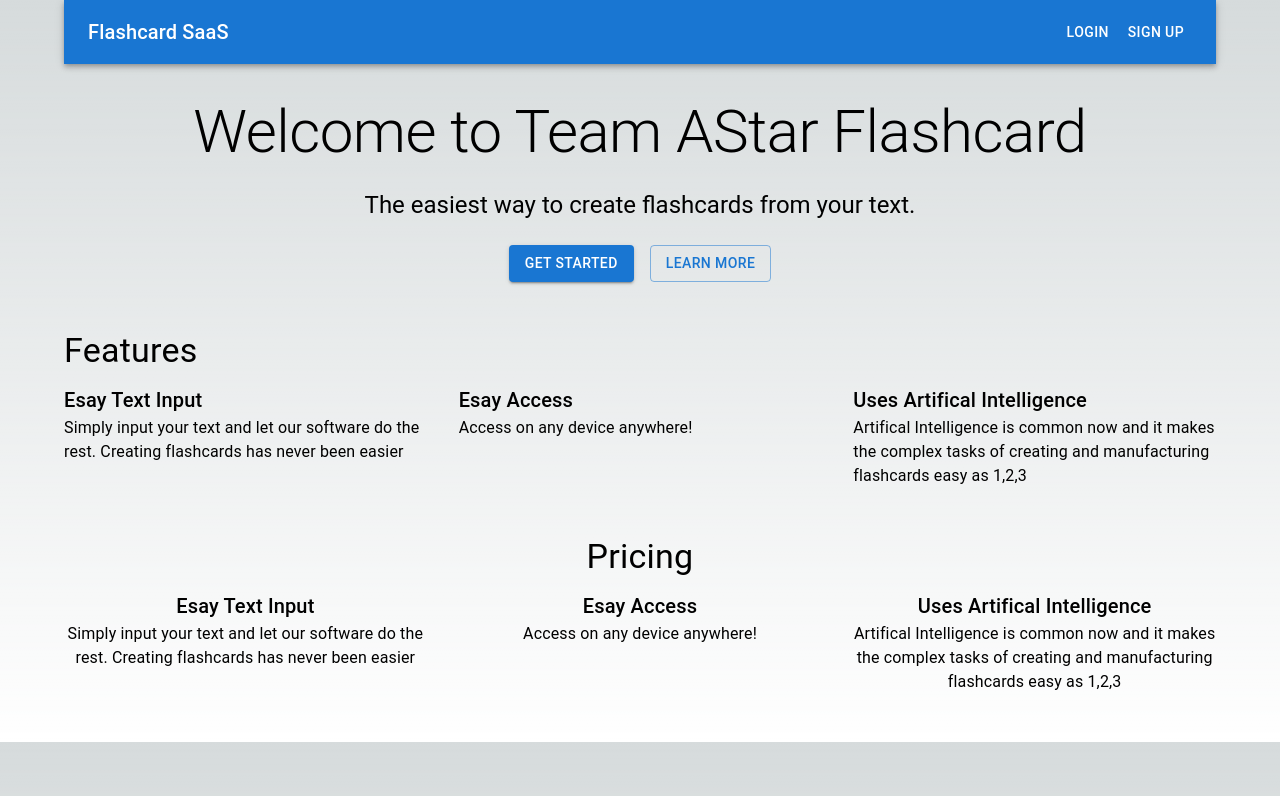
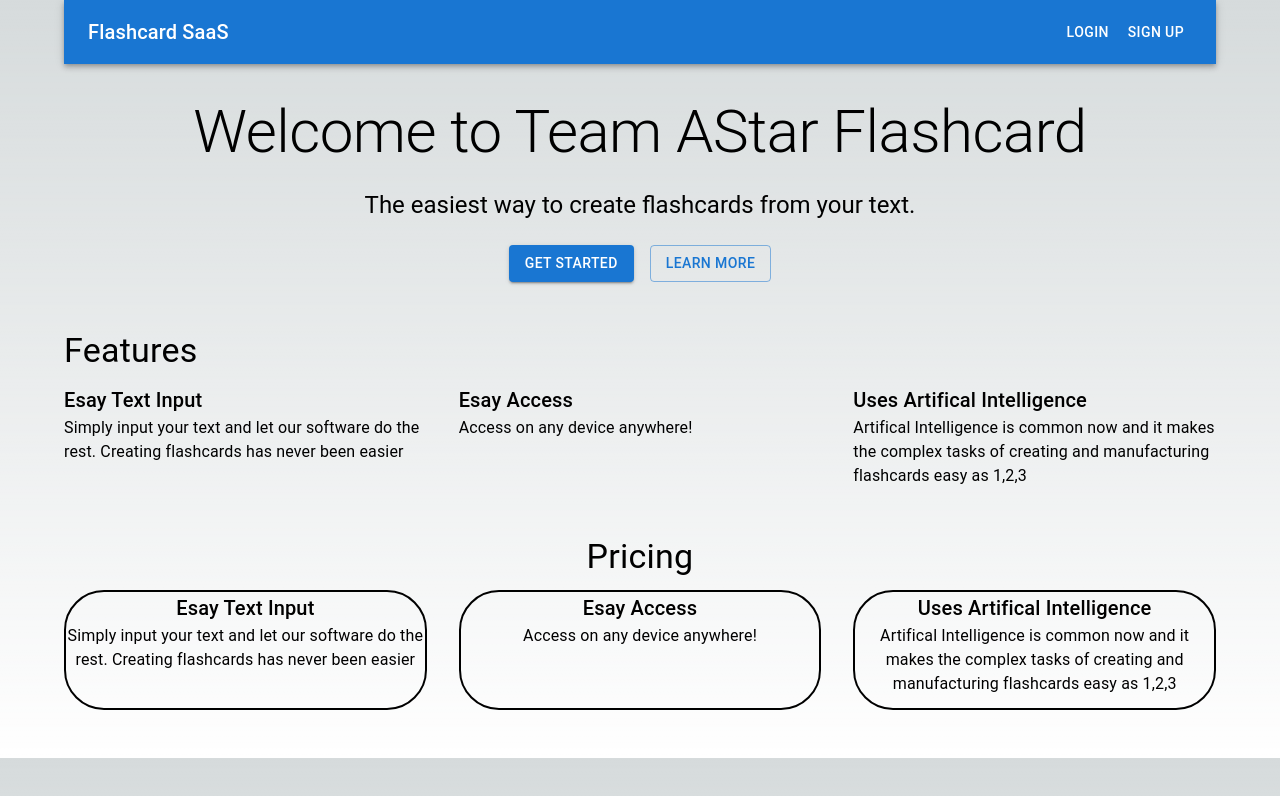
Before and after one commit to Shoheicode/Project-4-AI-Flashcards, a Next.js app: page / in a window 1280 px wide. Shown: the top 796 px of the page. Built offline with nearby package versions, Linux system fonts and the light colour scheme; no server answers.

Commit message:
updated loading page

```diff
--- a/app/page.js
+++ b/app/page.js
@@ -98,30 +98,36 @@ export default function Home() {
         <Typography variant="h4" component="h2" gutterBottom>Pricing</Typography>
         <Grid container spacing={4} justifyContent="center">
           {/* Pricing plans */}
-          <Grid item xs = {12} md={4} border>
+          <Grid item xs = {12} md={4}>
+            <Box height={120} border={"2px solid black"} borderRadius={10}>
             <Typography variant="h6"> Esay Text Input</Typography>
             <Typography>
               {' '}
               Simply input your text and let our software do the rest. Creating
               flashcards has never been easier
             </Typography>
+            </Box>
           </Grid>
 
           <Grid item xs = {12} md={4}>
+            <Box height={120} border={"2px solid black"} borderRadius={10}>
               <Typography variant="h6"> Esay Access</Typography>
               <Typography>
               {' '}
               Access on any device anywhere!
               </Typography>
+            </Box>
           </Grid>
 
           <Grid item xs = {12} md={4}>
+            <Box height={120} border={"2px solid black"} borderRadius={10}>
               <Typography variant="h6"> Uses Artifical Intelligence</Typography>
               <Typography>
                 {' '}
                 Artifical Intelligence is common now and it makes the complex tasks of
                 creating and manufacturing flashcards easy as 1,2,3
               </Typography>
+            </Box>
           </Grid>
         </Grid>
       </Box>
```
Lines whose indentation alone changed are shown as unchanged.
